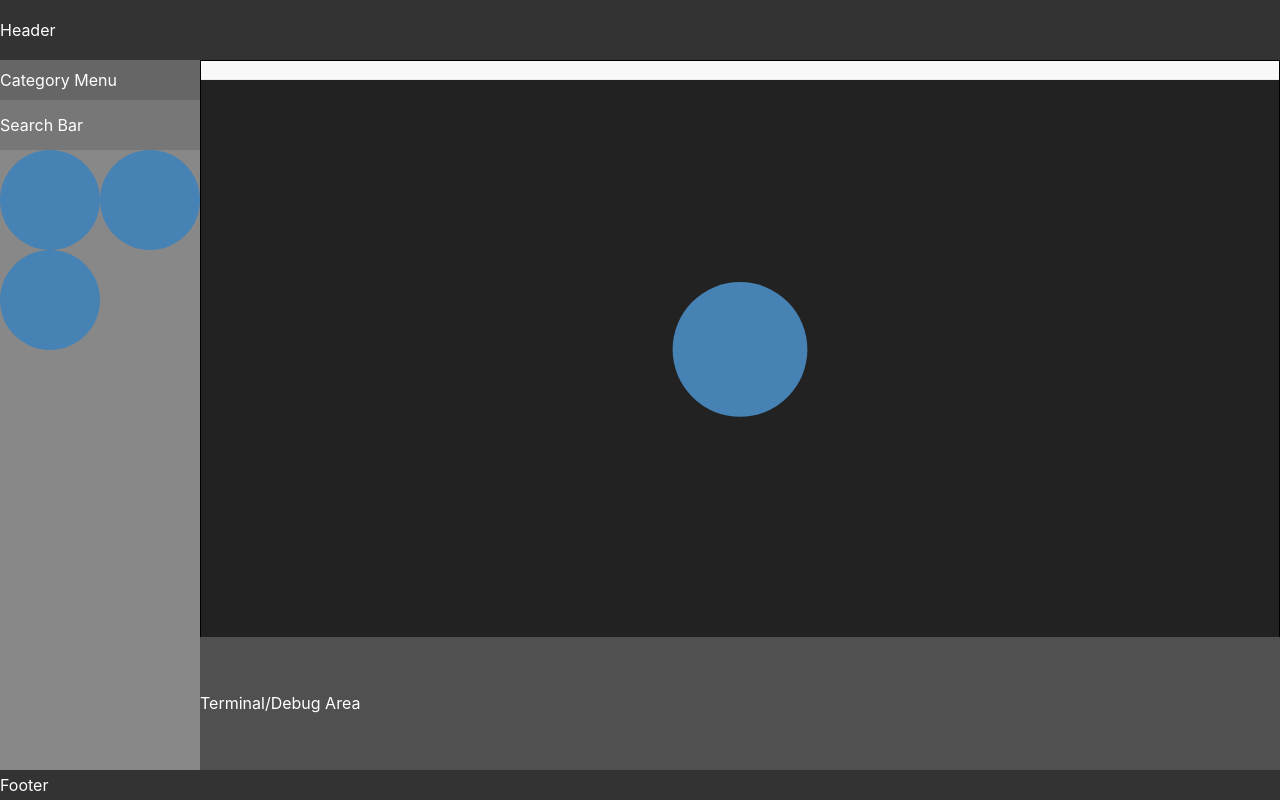
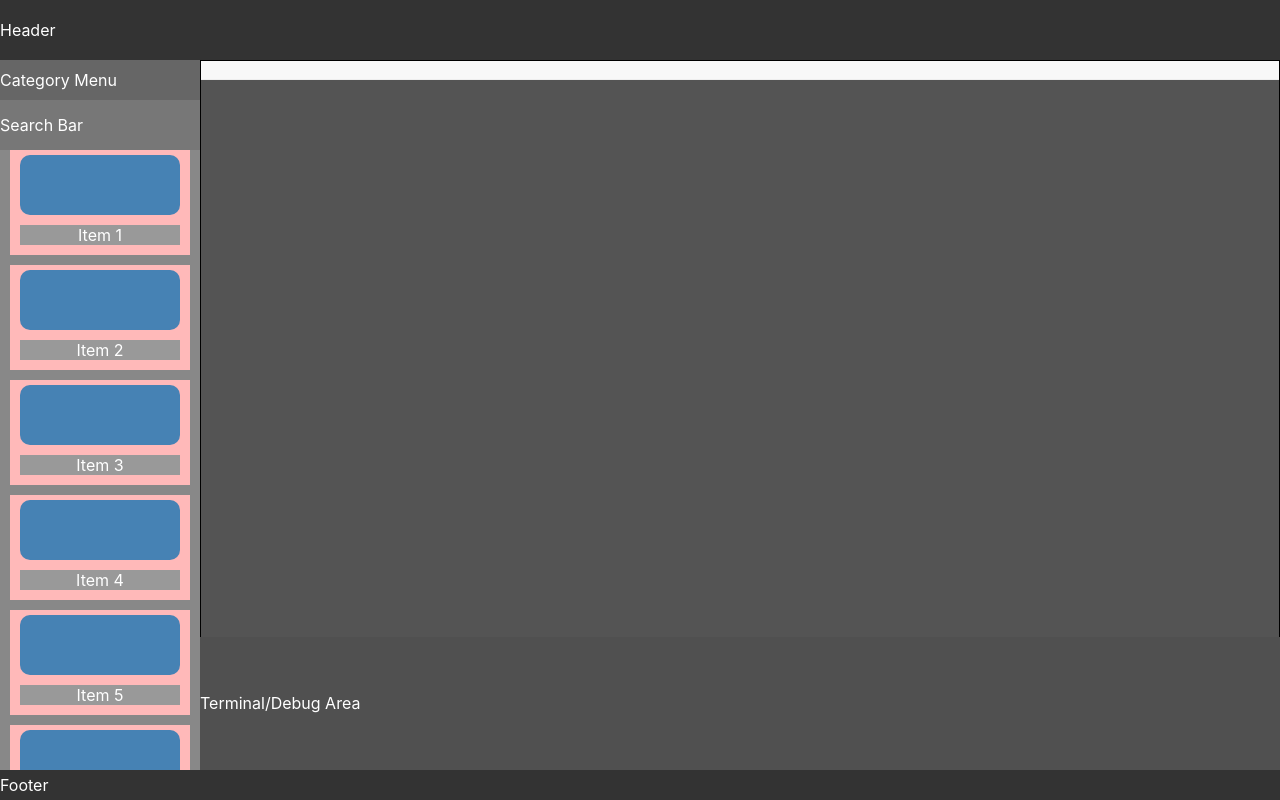
Before and after one commit to cwc020730/NeuralNetworkBuilder, a React (Create React App) app: page / in a window 1280 px wide. Built offline with nearby package versions, Linux system fonts and the light colour scheme.

Commit message:
Update the component inventory to contain list of draggable component rectangles

```diff
--- a/src/App.css
+++ b/src/App.css
@@ -89,25 +89,67 @@
 
 .component-inventory {
   display: grid;
-  grid-template-columns: 1fr 1fr;
-  grid-gap: 0px 0px;
-  grid-auto-rows: 100px;
+  padding-left: 5px;
+  padding-right: 5px;
+  grid-template-columns: 1fr;
+  grid-gap: 5px 0px;
+  grid-auto-rows: 110px;
   justify-items: left;
   align-items: top;
   background: #888;
   color: #fff;
   height: calc(100vh - 180px);
   overflow-y: auto;
+  overflow-x: hidden;
 }
 
-.draggable-item {
+.component-inventory::-webkit-scrollbar {
+  width: 8px;
+  height: 8px;
+}
+
+.component-inventory::-webkit-scrollbar-thumb {
+  background-color: rgba(0, 0, 0, 0.2);
+  border-radius: 4px;
+}
+
+.component-inventory::-webkit-scrollbar-thumb:hover {
+  background-color: rgba(0, 0, 0, 0.4);
+}
+
+.component-inventory::-webkit-scrollbar-track {
+  background-color: transparent;
+}
+
+.component-showcase-slot {
+  display: grid;
+  justify-content: center;
+  align-items: top;
+  padding-top: 5px;
+  width: 180px;
+  height: 100px;
+  background-color: #ffb9b9;
+  border-radius: 0px;
+  user-select: none;
+}
+
+.draggable-component {
   display: flex;
   justify-content: center;
   align-items: center;
-  width: 100px;
-  height: 100px;
+  width: 160px;
+  height: 60px;
   background-color: steelblue;
-  border-radius: 50%;
+  border-radius: 10px;
   cursor: grab;
   user-select: none;
 }
+
+.component-description {
+  display: flex;
+  justify-content: center;
+  align-items: center;
+  background: #999;
+  color: #fff;
+  height: 20px;
+}
--- a/src/components/ComponentInventory.js
+++ b/src/components/ComponentInventory.js
@@ -5,43 +5,95 @@ const ComponentInventory = () => {
   const scale = useContext(ScaleContext);
 
   const handleDragStart = (event) => {
-    const radius = 50;
-    const diameter = 1.6 * radius * 2 * scale;
+    const width = 160;
+    const height = 60;
+    const adjustedWidth = 1.6 * width * scale;
+    const adjustedHeight = 1.6 * height * scale;
+    const adjustedBorderRadius = 1.6 * 10 * scale;
+    let dragImage;
 
-    const dragImage = document.createElement('div');
-    dragImage.style.width = `${diameter}px`;
-    dragImage.style.height = `${diameter}px`;
+    dragImage = document.createElement('div');
+    dragImage.style.width = `${adjustedWidth}px`;
+    dragImage.style.height = `${adjustedHeight}px`;
     dragImage.style.backgroundColor = 'steelblue';
-    dragImage.style.borderRadius = '50%';
+    dragImage.style.borderRadius = `${adjustedBorderRadius}px`;
     dragImage.style.position = 'absolute';
     dragImage.style.top = '-9999px';
+    dragImage.style.opacity = '1';
     document.body.appendChild(dragImage);
 
-    event.dataTransfer.setData("radius", `${radius}`);
-    event.dataTransfer.setData("color", "steelblue");
-    event.dataTransfer.setDragImage(dragImage, diameter / 2, diameter / 2);
+    event.dataTransfer.setData('height', `${height}`);
+    event.dataTransfer.setData('width', `${width}`);
+    event.dataTransfer.setData('color', 'steelblue');
+    event.dataTransfer.setDragImage(dragImage, adjustedWidth / 2, adjustedHeight / 2);
 
-    event.target.ondragend = () => {
+    let isDragImageRemoved = false;
+
+    const removeDragImage = () => {
+      if (!isDragImageRemoved && document.body.contains(dragImage)) {
         document.body.removeChild(dragImage);
+        isDragImageRemoved = true;
+      }
     };
+
+    event.target.addEventListener('dragend', removeDragImage, { once: true });
   };
 
   return (
     <div className="component-inventory">
+      <div className='component-showcase-slot'>
         <div
-        className="draggable-item"
+          className="draggable-component"
           draggable
-        onDragStart={handleDragStart}>
+          onDragStart={handleDragStart}
+        >
         </div>
+        <div className="component-description">Item 1</div>
+      </div>
+      <div className='component-showcase-slot'>
         <div
-        className="draggable-item"
+          className="draggable-component"
           draggable
-        onDragStart={handleDragStart}>
+          onDragStart={handleDragStart}
+        >
         </div>
+        <div className="component-description">Item 2</div>
+      </div>
+      <div className='component-showcase-slot'>
         <div
-        className="draggable-item"
+          className="draggable-component"
           draggable
-        onDragStart={handleDragStart}>
+          onDragStart={handleDragStart}
+        >
+        </div>
+        <div className="component-description">Item 3</div>
+      </div>
+      <div className='component-showcase-slot'>
+        <div
+          className="draggable-component"
+          draggable
+          onDragStart={handleDragStart}
+        >
+        </div>
+        <div className="component-description">Item 4</div>
+      </div>
+      <div className='component-showcase-slot'>
+        <div
+          className="draggable-component"
+          draggable
+          onDragStart={handleDragStart}
+        >
+        </div>
+        <div className="component-description">Item 5</div>
+      </div>
+      <div className='component-showcase-slot'>
+        <div
+          className="draggable-component"
+          draggable
+          onDragStart={handleDragStart}
+        >
+        </div>
+        <div className="component-description">Item 6</div>
       </div>
     </div>
   );
--- a/src/components/D3Canvas.js
+++ b/src/components/D3Canvas.js
@@ -1,7 +1,7 @@
 import React, { useEffect, useRef } from 'react';
 import * as d3 from 'd3';
 
-const D3Canvas = ( { setScale } ) => {
+const D3Canvas = ({ setScale }) => {
   const ref = useRef(null);
 
   useEffect(() => {
@@ -26,11 +26,11 @@ const D3Canvas = ( { setScale } ) => {
     g.append('rect')
       .attr('width', bgWidth)
       .attr('height', bgHeight)
-      .attr('fill', '#222');
+      .attr('fill', '#545454');
 
     const zoomBehavior = d3.zoom()
       .scaleExtent([0.1, 1])
-      .on("zoom", (event) => {
+      .on('zoom', (event) => {
         g.attr('transform', event.transform);
         setScale(event.transform.k);
       });
@@ -44,80 +44,65 @@ const D3Canvas = ( { setScale } ) => {
       const transform = d3.zoomTransform(svg.node());
       const pointer = d3.pointer(event, svg.node());
 
-      const x = transform.invertX(pointer[0]);
-      const y = transform.invertY(pointer[1]);
+      const originalWidth = parseFloat(event.dataTransfer.getData('width'));
+      const originalHeight = parseFloat(event.dataTransfer.getData('height'));
+      const color = event.dataTransfer.getData('color');
 
-      const radius = event.dataTransfer.getData("radius");
-      const color = event.dataTransfer.getData("color");
+      const x = transform.invertX(pointer[0]) - originalWidth / 2;
+      const y = transform.invertY(pointer[1]) - originalHeight / 2;
 
       if (x >= 0 && x <= bgWidth && y >= 0 && y <= bgHeight) {
-        createCircle(x, y, radius, color);
+        createComponent(x, y, originalWidth, originalHeight, color);
       }
     }
 
-    function createCircle(x, y, radius, color) {
-      const newCircle = g.append('circle')
-        .attr('cx', x)
-        .attr('cy', y)
-        .attr('r', radius)
+    function createComponent(x, y, w, h, color) {
+      const newComponent = g.append('rect')
+        .attr('x', x)
+        .attr('y', y)
+        .attr('width', w)
+        .attr('height', h)
+        .attr('rx', '10px')
+        .attr('ry', '10px')
         .style('fill', color)
         .style('cursor', 'pointer');
 
-      applyDragBehavior(newCircle);
+      applyDragBehavior(newComponent);
     }
 
-    function applyDragBehavior(circle) {
+    function applyDragBehavior(component) {
+      let offsetX, offsetY;
+
       const dragHandler = d3.drag()
-        .on("start", function (event) {
-          d3.select(this).raise().classed("active", true);
+        .on('start', function (event) {
+          const rect = d3.select(this);
+          offsetX = event.x - parseFloat(rect.attr('x'));
+          offsetY = event.y - parseFloat(rect.attr('y'));
+          rect.raise().classed('active', true);
         })
-        .on("drag", function (event) {
-          const radius = d3.select(this).attr("r");
-          const newX = Math.max(radius, Math.min(bgWidth - radius, event.x));
-          const newY = Math.max(radius, Math.min(bgHeight - radius, event.y));
+        .on('drag', function (event) {
+          const width = parseFloat(d3.select(this).attr('width'));
+          const height = parseFloat(d3.select(this).attr('height'));
+          const newX = Math.max(0, Math.min(bgWidth - width, event.x - offsetX));
+          const newY = Math.max(0, Math.min(bgHeight - height, event.y - offsetY));
           d3.select(this)
-            .attr("cx", newX)
-            .attr("cy", newY);
+            .attr('x', newX)
+            .attr('y', newY);
         })
-        .on("end", function (event) {
-          d3.select(this).classed("active", false);
+        .on('end', function (event) {
+          d3.select(this).classed('active', false);
         });
 
-      dragHandler(circle);
+      dragHandler(component);
     }
 
-    svg.on("dragover", function(event) {
+    svg.on('dragover', function (event) {
       event.preventDefault();
     })
-    .on("drop", handleDrop)
-    .on("dragenter", function(event) {
+      .on('drop', handleDrop)
+      .on('dragenter', function (event) {
         event.preventDefault();
       });
-
-    const circle = g.append('circle')
-                    .attr('cx', width / 2)
-                    .attr('cy', height / 2)
-                    .attr('r', 50)
-                    .style('fill', 'steelblue')
-                    .style('cursor', 'pointer');
-
-    const dragHandler = d3.drag()
-      .on("start", function (event, d) {
-        d3.select(this).raise().classed("active", true);
-      })
-      .on("drag", function (event, d) {
-        const radius = d3.select(this).attr("r");
-        const newX = Math.max(radius, Math.min(bgWidth - radius, event.x));
-        const newY = Math.max(radius, Math.min(bgHeight - radius, event.y));
-        d3.select(this)
-          .attr("cx", newX)
-          .attr("cy", newY);
-      })
-      .on("end", function (event, d) {
-        d3.select(this).classed("active", false);
-      });
-
-    dragHandler(circle);
 
   }, [setScale]);
 
```
Lines whose indentation alone changed are shown as unchanged.
